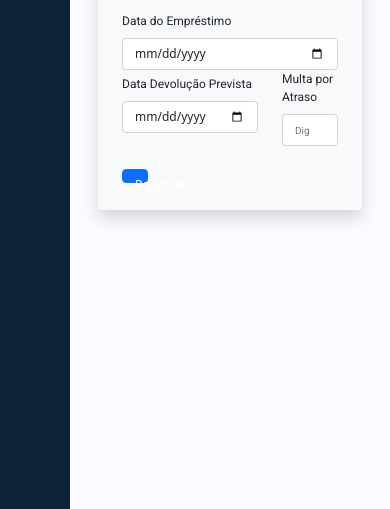
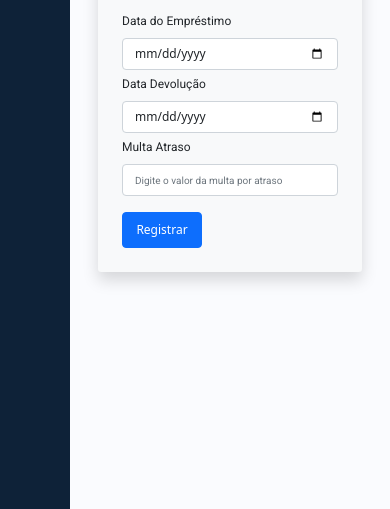
Before and after one commit to Luanleandro/CadastroLivro, a website: page devolucoes.html in a window 390 px wide. Shown: the part 335-844 px from the top of the page. Drawn offline with nearby package versions, Linux system fonts and the light colour scheme.

Commit message:
alterações

```diff
--- a/devolucoes.html
+++ b/devolucoes.html
@@ -99,12 +99,12 @@
                     <input type="date" class="form-control" id="dataEmprestimo" placeholder="Digite a data do empréstimo">
                   </div>
                   <div class="col">
-                    <label for="inputDevolucao" class="form-label">Data Devolução Prevista</label>
+                    <label for="inputDevolucao" class="form-label">Data Devolução</label>
                     <input type="date" class="form-control" id="inputDevolucao" placeholder="Digite a Data de Devolução">
                   </div>
-                  <div class="col">
-                    <label for="inputDevolucao" class="form-label">Multa por Atraso</label>
-                    <input type="number" class="form-control" id="inputDevolucao" placeholder="Digite a Data de Devolução">
+                  <div class="col2">
+                    <label for="inputDevolucao" class="form-label">Multa Atraso</label>
+                    <input type="number" class="form-control" id="inputDevolucao" placeholder="Digite o valor da multa por atraso">
                   </div>
                 </div>
                 <button type="submit" class="btn btn-primary">Registrar</button>
--- a/style.css
+++ b/style.css
@@ -138,13 +138,14 @@ a.sidebar-link:hover {
 
 @media (max-width: 600px) {
   h1 {
+    font-size: 20px;
     text-align: center;
   }
 
   .btn {
     font-size: 12px !important;
-    width: 25px;
-    height: 12px;
+    width: 80px;
+    height: 36px;
   }
 
   th,
@@ -167,7 +168,7 @@ a.sidebar-link:hover {
   }
 
   select {
-    font-size: 12px !important;
+    font-size: 10px !important;
   }
 
   input::placeholder {
```
